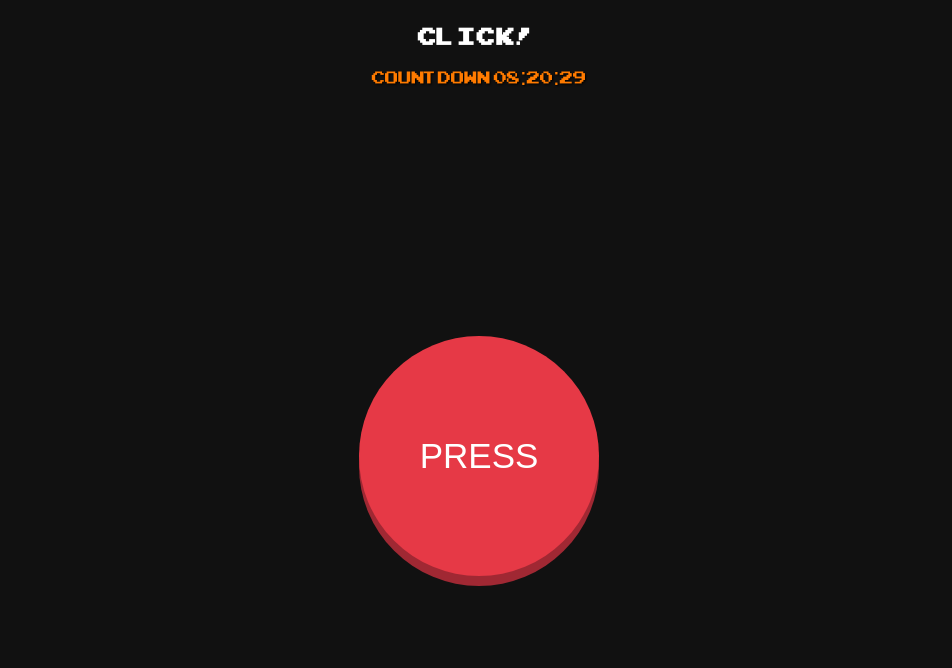
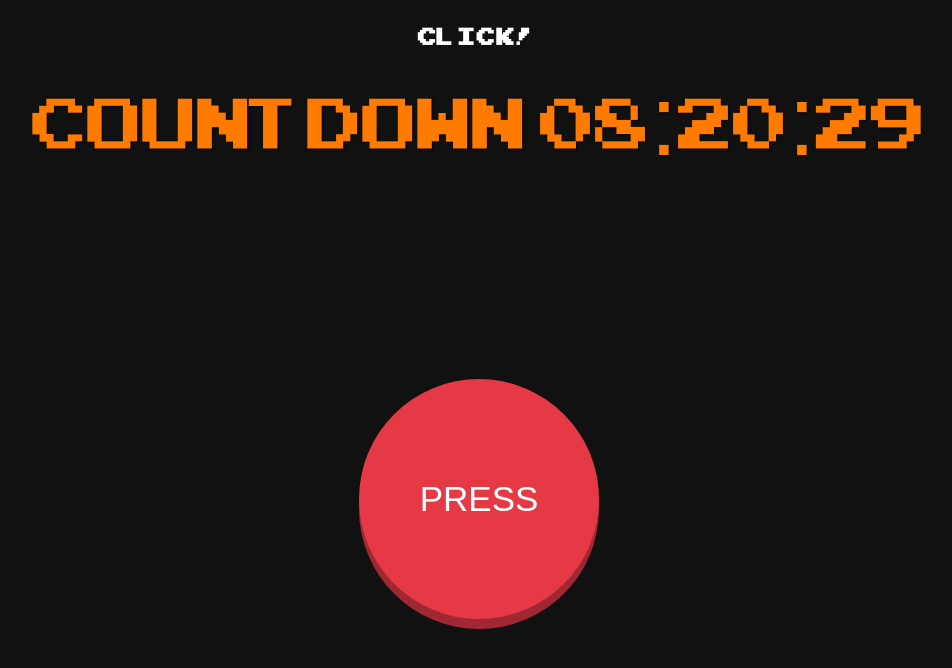
Before and after one commit to huyngoquang111/buttons, a plain HTML site: page index.html in a window 1280 px wide. Shown: the whole page, without its empty margins (161-1113 px from the left). Drawn offline with Linux system fonts and the light colour scheme; files whose address does not match are found by name.

Commit message:
Update index.html

```diff
--- a/index.html
+++ b/index.html
@@ -44,7 +44,7 @@
     }
 
     .countdown-timer {
-      font-size: 24px;
+      font-size: 100px;
       font-family: 'pixel', sans-serif;
       margin-bottom: 20px;
       color: #ff7b00;
```
